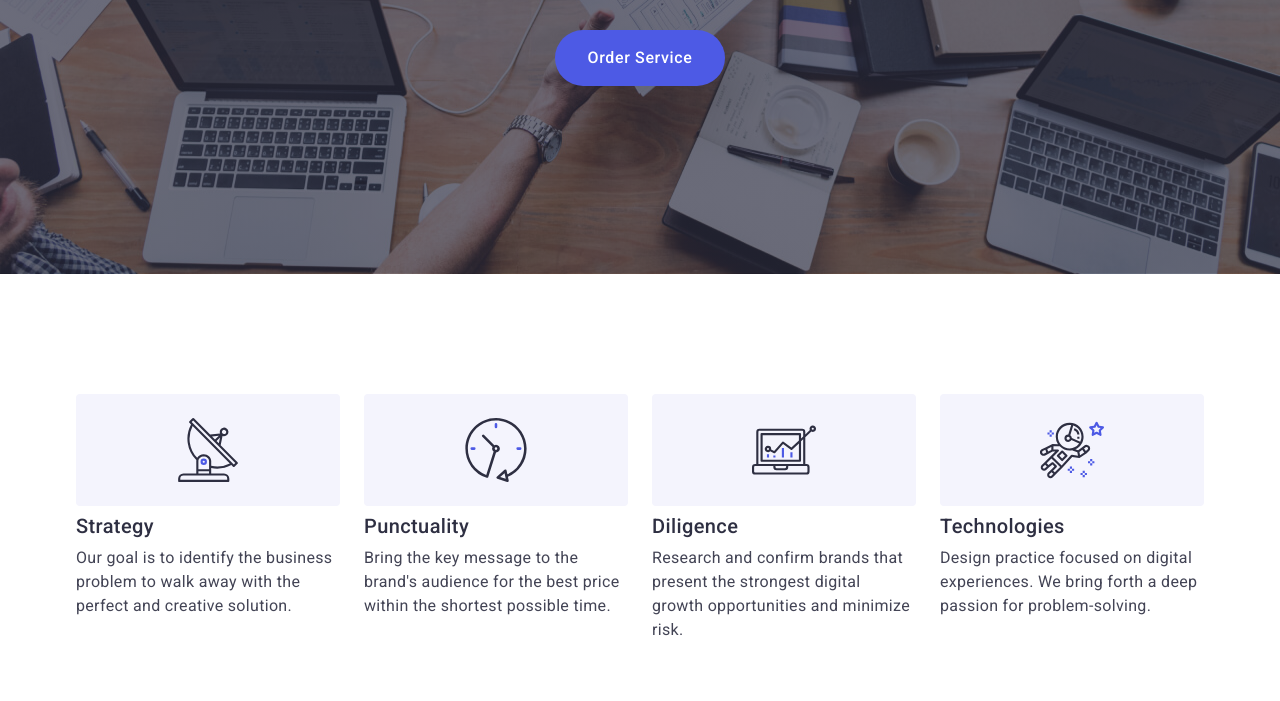
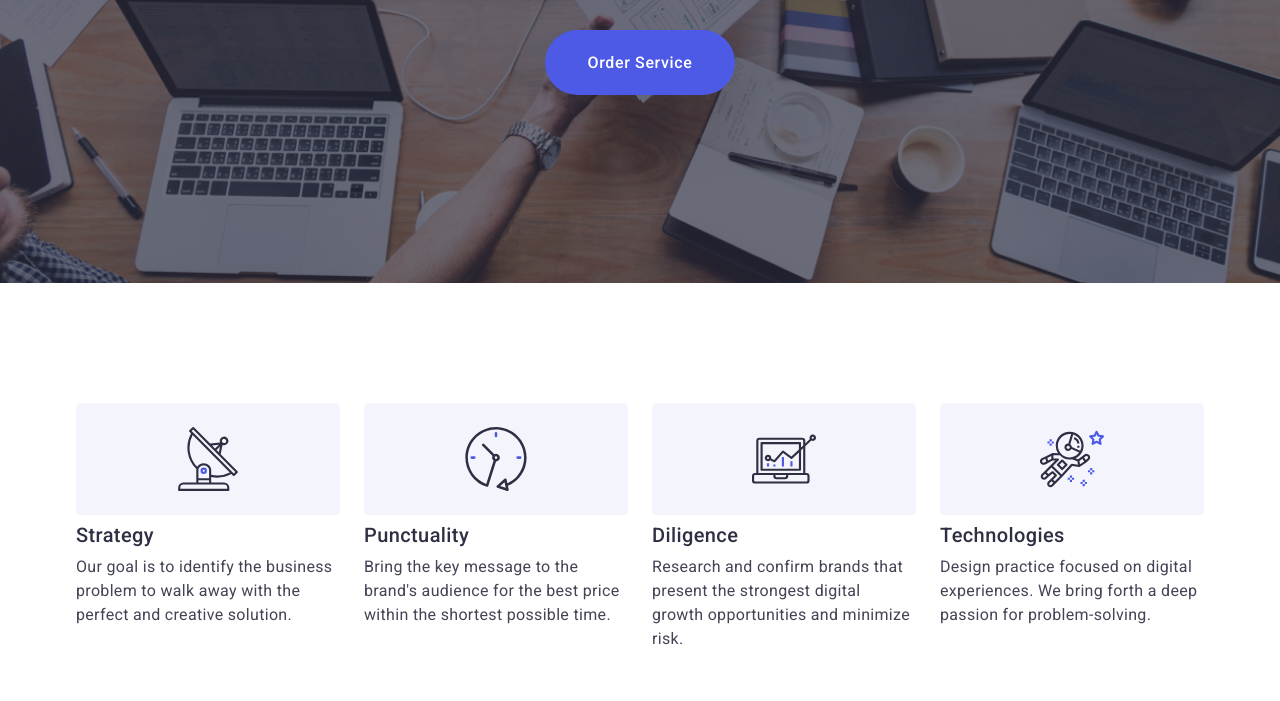
Before and after one commit to MariiaSam/full-project, a website: page index.html in a window 1280 px wide. Shown: the part 399-1100 px from the top of the page. Drawn offline with nearby package versions, Linux system fonts and the light colour scheme.

Commit message:
change size btn

```diff
--- a/css/styles.css
+++ b/css/styles.css
@@ -437,9 +437,9 @@ img {
   min-width: 169px;
 
 
-  height: 56px;
+  /* height: 56px; */
   margin: 0 auto;
-  padding: 16px 32px;
+  padding: 23px 42px;
   font-family: inherit;
   font-weight: 500;
   font-size: 16px;
```
